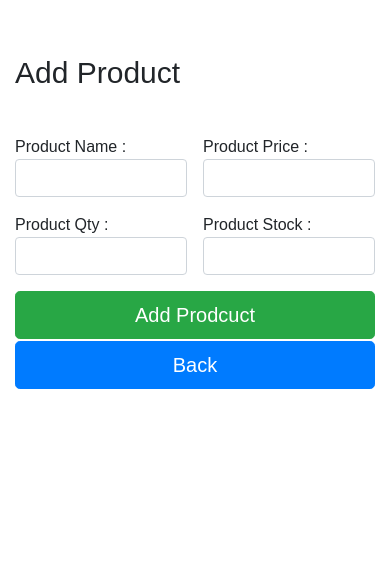
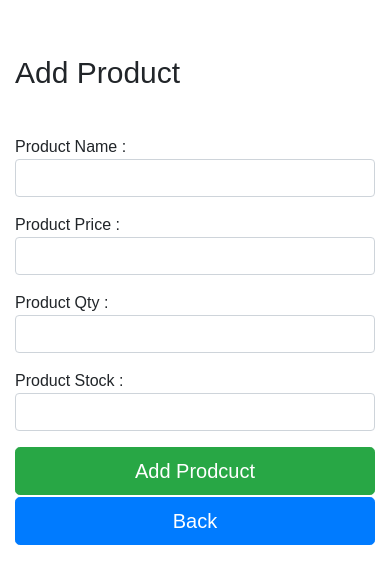
Before and after one commit to JehanKandy/GYM-Management-System, a PHP site: page /lib/routes/add_product.php in a window 390 px wide. Shown: the part 56-640 px from the top of the page. Run offline with PHP 8.4, Linux system fonts and the light colour scheme; the visitor is signed in with stand-in values (Sample User, id 1); data that the repository does not hold is empty; some libraries are stand-ins or nearby versions; some web fonts are replaced.

Commit message:
Update dashboard.css

```diff
--- a/css/dashboard.css
+++ b/css/dashboard.css
@@ -1582,6 +1582,15 @@ td {
         grid-gap: 1rem;
         grid-template-areas: "a" "b" "c" "d" "e" "f" "g" "h";
     }
+    .product-add-grid {
+        display: grid;
+        min-width: 100%;
+        height: auto;
+        grid-template-columns: repeat(1, 1fr);
+        grid-auto-rows: minmax(50px, auto);
+        grid-gap: 1rem;
+        grid-template-areas: "a" "b" "c" "d" "e";
+    }
 }
 
 @media screen and (max-width: 375px) {
```
